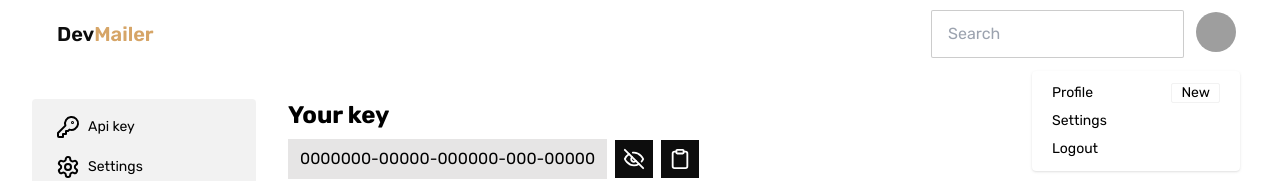
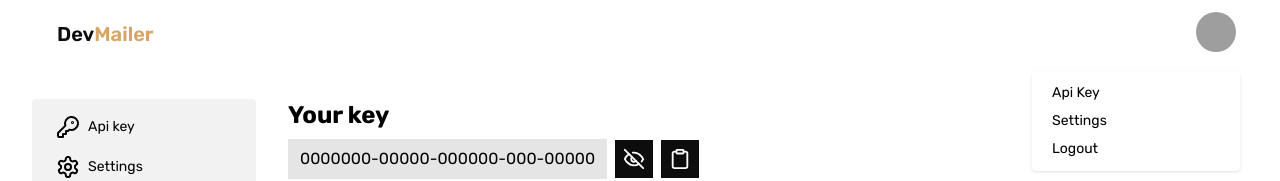
Before and after one commit to snowin-jj/devmailer, a Next.js app: page /dashboard in a window 1280 px wide. Both pictures are taken after a click on the button 1216 px from the left and 33 px from the top of the page. Shown: the top 181 px of the page. Built offline with nearby package versions, Linux system fonts and the light colour scheme; grey boxes are pictures that could not be loaded.

Commit message:
update the dashboard ui

```diff
--- a/package.json
+++ b/package.json
@@ -9,8 +9,10 @@
     "lint": "next lint"
   },
   "dependencies": {
+    "@nanostores/react": "^0.7.1",
     "class-variance-authority": "^0.7.0",
     "clsx": "^2.1.0",
+    "nanostores": "^0.9.5",
     "next": "14.0.4",
     "react": "^18",
     "react-dom": "^18",
--- a/src/app/(app)/dashboard/page.tsx
+++ b/src/app/(app)/dashboard/page.tsx
@@ -1,9 +1,18 @@
+'use client';
+
 import KeySection from '@/components/app/key-section';
+import SettingsSection from '@/components/app/settings';
+import { useSearchParams } from 'next/navigation';
+
+type Tabs = 'key' | 'settings' | null;
 
 export default function DashboardPage() {
+  const searchParams = useSearchParams();
+  const currentTab = searchParams.get('tab') as Tabs;
+
   return (
     <main>
-      <KeySection />
+      {currentTab === 'settings' ? <SettingsSection /> : <KeySection />}
     </main>
   );
 }
--- a/src/components/app/header.tsx
+++ b/src/components/app/header.tsx
@@ -9,13 +9,6 @@ export default function Header() {
         <Logo href="/dashboard" />
       </div>
       <div className="flex-none gap-2">
-        <div className="form-control">
-          <input
-            type="text"
-            placeholder="Search"
-            className="input input-bordered w-24 md:w-auto"
-          />
-        </div>
         <div className="dropdown dropdown-end">
           <div
             tabIndex={0}
@@ -36,13 +29,12 @@ export default function Header() {
             className="mt-3 z-[1] p-2 shadow menu menu-sm dropdown-content bg-base-100 rounded-box w-52"
           >
             <li>
-              <Link href="/" className="justify-between">
-                Profile
-                <span className="badge">New</span>
+              <Link href="/dashboard?tab=key" className="justify-between">
+                Api Key
               </Link>
             </li>
             <li>
-              <Link href="/">Settings</Link>
+              <Link href="/dashboard?tab=settings">Settings</Link>
             </li>
             <li>
               <a>Logout</a>
--- /dev/null
+++ b/src/components/app/settings.tsx
@@ -0,0 +1,24 @@
+import Image from 'next/image';
+
+export default function SettingsSection() {
+  return (
+    <section>
+      <div className="flex gap-4 items-end">
+        <div className="avatar">
+          <div className="w-24 rounded">
+            <Image
+              src="https://daisyui.com/images/stock/photo-1534528741775-53994a69daeb.jpg"
+              alt="avatar"
+              width={100}
+              height={100}
+            />
+          </div>
+        </div>
+        <div>
+          <p className="font-bold">Snowin</p>
+          <span className="text-base-content">hello.snowin@gmail.com</span>
+        </div>
+      </div>
+    </section>
+  );
+}
--- a/src/components/app/sidebar.tsx
+++ b/src/components/app/sidebar.tsx
@@ -1,9 +1,11 @@
+'use client';
+
 export default function SideBar() {
   return (
     <aside className="h-full">
       <ul className="h-fit menu bg-base-200 w-56 rounded-box">
         <li>
-          <a>
+          <a href="/dashboard?tab=key">
             <svg
               xmlns="http://www.w3.org/2000/svg"
               width="24"
@@ -23,7 +25,7 @@ export default function SideBar() {
           </a>
         </li>
         <li>
-          <a>
+          <a href="/dashboard?tab=settings">
             <svg
               xmlns="http://www.w3.org/2000/svg"
               width="24"
```
Also changed, not shown: src/store/ui.ts (added, +9 -0 lines), 1 other file (tests, documents, lock files or other folders).
